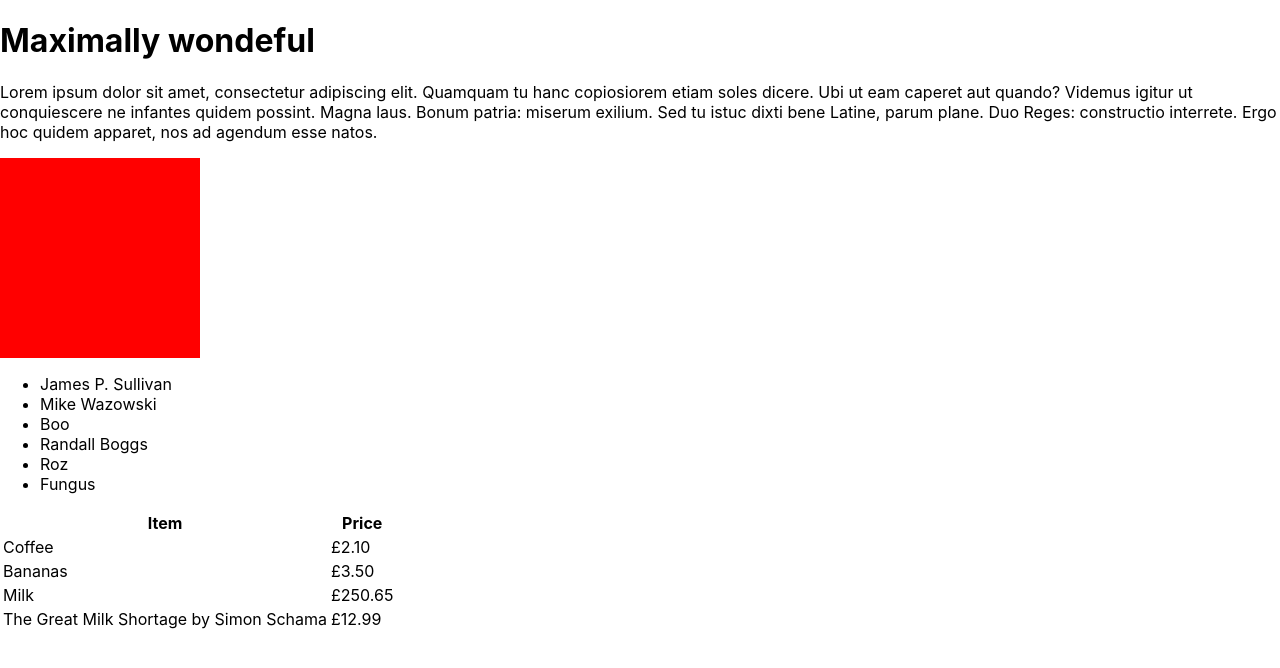
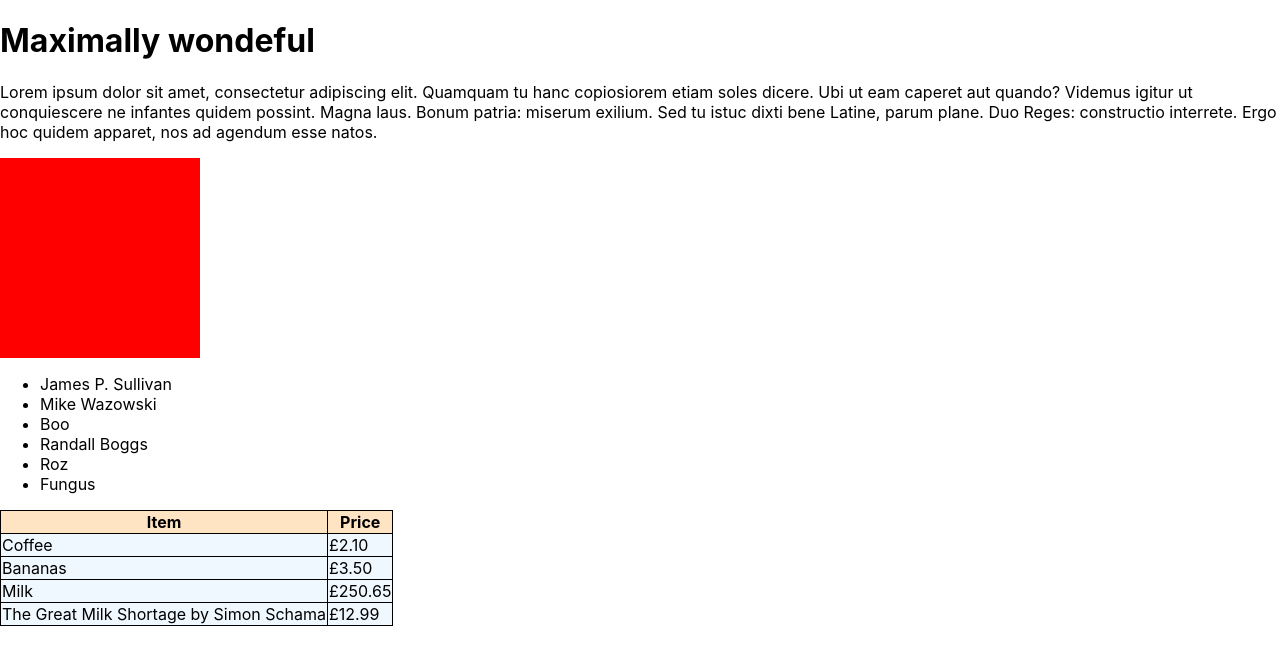
Before and after one commit to rmstibbard/week-09-react, a React (Create React App) app: page / in a window 1280 px wide. Shown: the top 668 px of the page. Built offline with nearby package versions, Linux system fonts and the light colour scheme.

Commit message:
Before Tuesday challenges

```diff
--- a/src/App.css
+++ b/src/App.css
@@ -36,3 +36,19 @@
     transform: rotate(360deg);
   }
 }
+
+.mytable {
+  border-collapse: collapse;
+}
+
+.mytable th, .mytable td {
+  border: 1px solid black;
+}
+
+.mytable th {
+  background-color: bisque;
+}
+
+.mytable td {
+  background-color: aliceblue;
+}
--- a/src/components/Items.js
+++ b/src/components/Items.js
@@ -2,7 +2,7 @@ import React from 'react';
 
 const Items = ({ items }) => (
     items ? (
-        <table>
+        <table className="mytable">
             <tr>
                 <th>Item</th>
                 <th>Price</th>
```
